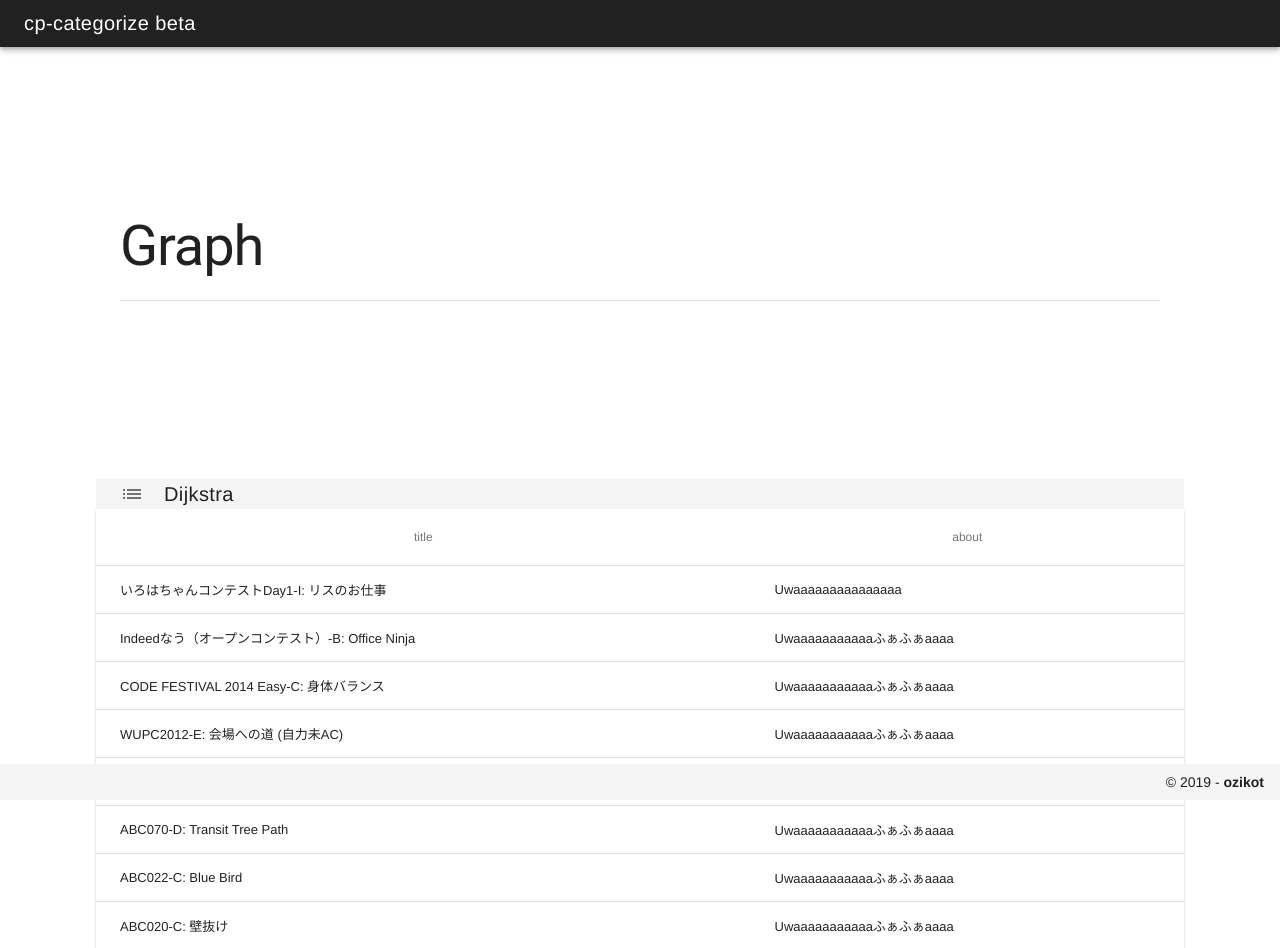
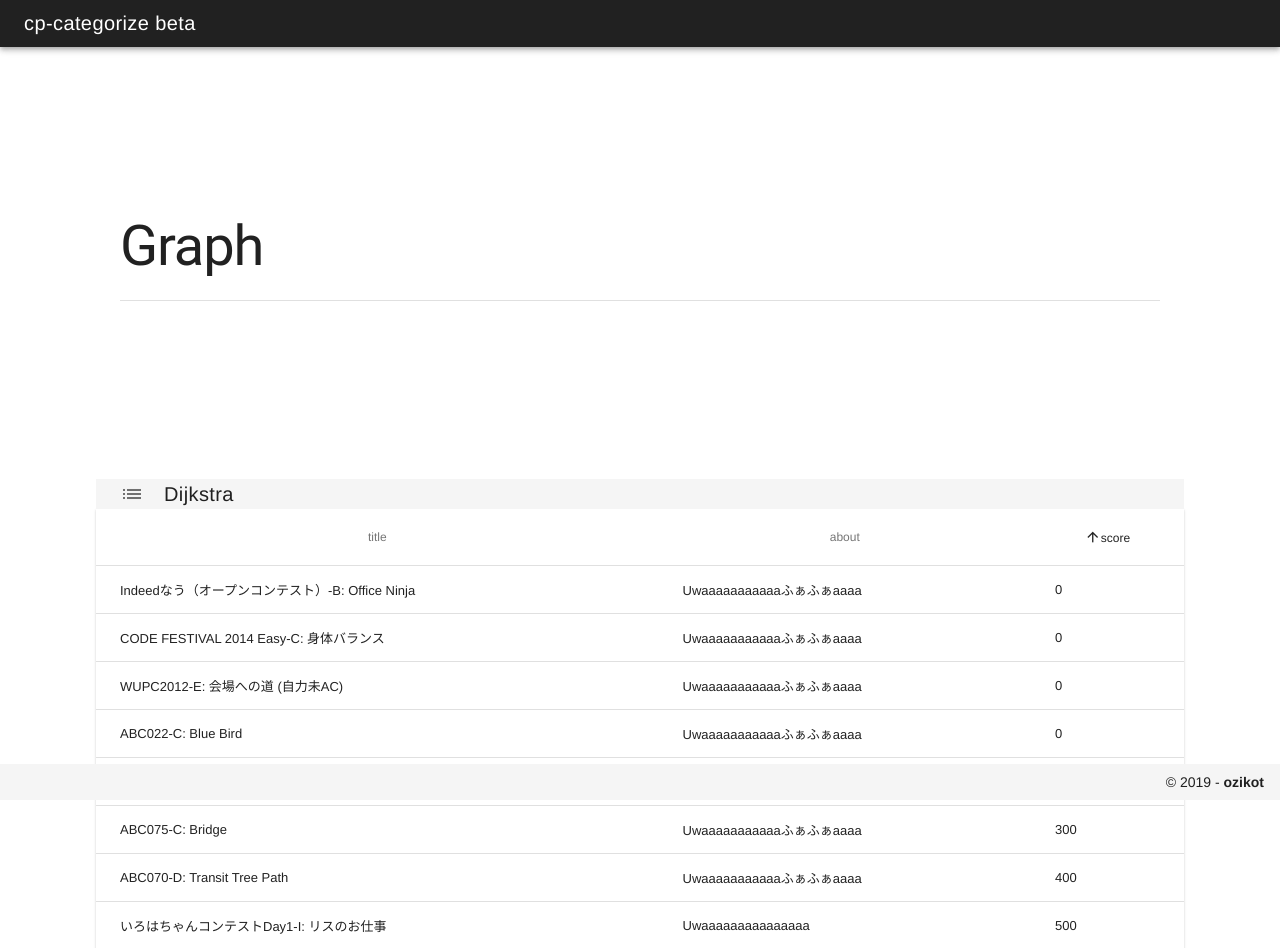
Before and after one commit to tokizuoh/cp-categorize-beta, a Vue app: page /#/graph in a window 1280 px wide. Shown: the top 948 px of the page. Built offline with nearby package versions, Linux system fonts and the light colour scheme.

Commit message:
Add score of data table

```diff
--- a/src/components/problems/AppGraph.vue
+++ b/src/components/problems/AppGraph.vue
@@ -36,86 +36,108 @@ export default {
         dijkstra: [
           {
             name: 'いろはちゃんコンテストDay1-I: リスのお仕事',
-            about: 'Uwaaaaaaaaaaaaaaa'
+            about: 'Uwaaaaaaaaaaaaaaa',
+            score: 500
           },
           {
             name: 'Indeedなう（オープンコンテスト）-B: Office Ninja',
-            about: 'Uwaaaaaaaaaaaふぁふぁaaaa'
+            about: 'Uwaaaaaaaaaaaふぁふぁaaaa',
+            score: 0
+
           },
           {
             name: 'CODE FESTIVAL 2014 Easy-C: 身体バランス',
-            about: 'Uwaaaaaaaaaaaふぁふぁaaaa'
+            about: 'Uwaaaaaaaaaaaふぁふぁaaaa',
+            score: 0
           },
           {
             name: 'WUPC2012-E: 会場への道 (自力未AC)',
-            about: 'Uwaaaaaaaaaaaふぁふぁaaaa'
+            about: 'Uwaaaaaaaaaaaふぁふぁaaaa',
+            score: 0
           },
           {
             name: 'ABC075-C: Bridge',
-            about: 'Uwaaaaaaaaaaaふぁふぁaaaa'
+            about: 'Uwaaaaaaaaaaaふぁふぁaaaa',
+            score: 300
           },
           {
             name: 'ABC070-D: Transit Tree Path',
-            about: 'Uwaaaaaaaaaaaふぁふぁaaaa'
+            about: 'Uwaaaaaaaaaaaふぁふぁaaaa',
+            score: 400
+
           },
           {
             name: 'ABC022-C: Blue Bird',
-            about: 'Uwaaaaaaaaaaaふぁふぁaaaa'
+            about: 'Uwaaaaaaaaaaaふぁふぁaaaa',
+            score: 0
           },
           {
             name: 'ABC020-C: 壁抜け',
-            about: 'Uwaaaaaaaaaaaふぁふぁaaaa'
+            about: 'Uwaaaaaaaaaaaふぁふぁaaaa',
+            score: 0
           },
 
         ],
         unionfind: [
           {
             name: 'diverta 2019 Programming Contest 2-B: Picking Up',
-            about: 'Uwaaaaaaaaaaaaaaa'
+            about: 'Uwaaaaaaaaaaaaaaa',
+            score: 300
           },
           {
             name: 'CODE FESTIVAL 2016 Final-C: Interpretation',
-            about: 'Uwaaaaaaaaaaaaaaa'
+            about: 'Uwaaaaaaaaaaaaaaa',
+            score: 400
           },
           {
             name: 'KUPC2012-C: ソーシャル',
-            about: 'Uwaaaaaaaaaaaaaaa'
+            about: 'Uwaaaaaaaaaaaaaaa',
+            score: 0
           },
           {
             name: 'ARC056-B: 駐車場',
-            about: 'Uwaaaaaaaaaaaaaaa'
+            about: 'Uwaaaaaaaaaaaaaaa',
+            score: 0
           },
           {
             name: 'ARC037-B: バウムテスト',
-            about: 'Uwaaaaaaaaaaaaaaa'
+            about: 'Uwaaaaaaaaaaaaaaa',
+            score: 0
           },
           {
             name: 'ARC032-C: 道路工事',
-            about: 'Uwaaaaaaaaaaaaaaa'
+            about: 'Uwaaaaaaaaaaaaaaa',
+            score: 0
           },
           {
             name: 'ABC129-D: Lamp',
-            about: 'Uwaaaaaaaaaaaaaaa'
+            about: 'Uwaaaaaaaaaaaaaaa',
+            score: 400
           },
           {
             name: 'ABC120-D: Decayed Bridges',
-            about: 'Uwaaaaaaaaaaaaaaa'
+            about: 'Uwaaaaaaaaaaaaaaa',
+            score: 400
           },
           {
             name: 'ABC097-D: Equals',
-            about: 'Uwaaaaaaaaaaaaaaa'
+            about: 'Uwaaaaaaaaaaaaaaa',
+            score: 400
           },
           {
             name: 'ABC049-D: 連結 / Connectivity',
-            about: 'Uwaaaaaaaaaaaaaaa'
+            about: 'Uwaaaaaaaaaaaaaaa',
+            score: 400
           },
           {
             name: 'ABC040-D: 道路の老朽化対策について',
-            about: 'Uwaaaaaaaaaaaaaaa'
+            about: 'Uwaaaaaaaaaaaaaaa',
+            score: 0
           },
           {
             name: 'ATC001-B: Union Find',
-            about: 'Uwaaaaaaaaaaaaaaa'
+            about: 'Uwaaaaaaaaaaaaaaa',
+            score: 0
           },
 
         ]
--- a/src/components/problems/molecules/AppDataTable.vue
+++ b/src/components/problems/molecules/AppDataTable.vue
@@ -15,6 +15,7 @@
       <template v-slot:items="props">
         <td>{{ props.item.name }}</td>
         <td class="text-xs-left">{{ props.item.about }}</td>
+        <td class="text-xs-left">{{ props.item.score }}</td>
       </template>
     </v-data-table>
   </p>
@@ -36,16 +37,14 @@
             align: 'center',
             sortable: false,
             value: 'about'
+          },
+          {
+            text: 'score',
+            align: 'center',
+            sortable: true,
+            value: 'score'
           }
         ],
-        /*
-        problems: [
-          {
-            name: '数学',
-            about: '約数, 素数, 最大公約数, 最小公倍数, 組み合わせ'
-          },
-        ]
-        */
       }
     },
     props: {
```
